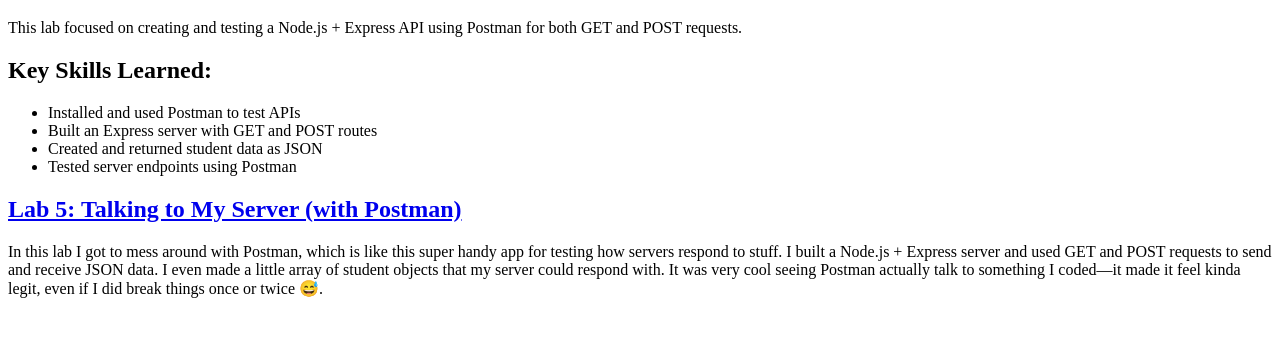
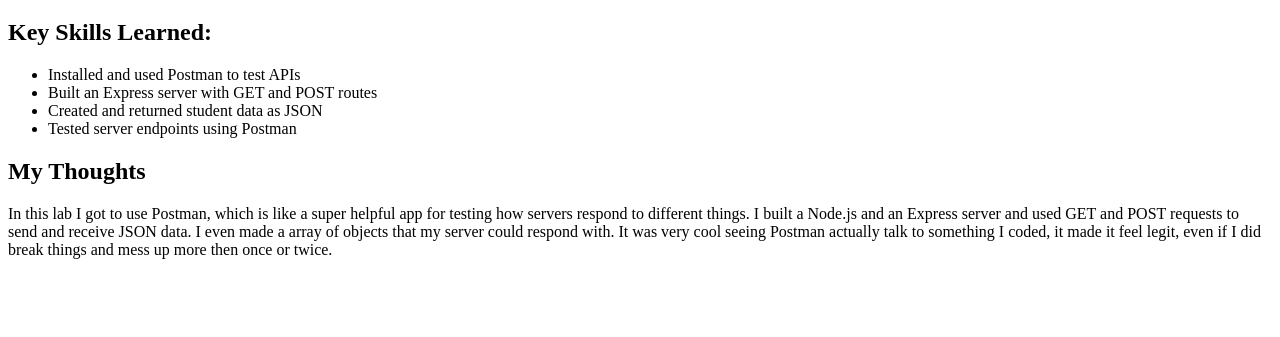
Before and after one commit to bboyden/lab-05, a plain HTML site: page index.html in a window 1280 px wide. Shown: the part 61-398 px from the top of the page. Drawn offline with Linux system fonts and the light colour scheme.

Commit message:
Update index.html

```diff
--- a/index.html
+++ b/index.html
@@ -6,7 +6,6 @@
 </head>
 <body>
   <h1>Lab 5: Building and Testing a JSON API</h1>
-  <p>This lab focused on creating and testing a Node.js + Express API using Postman for both GET and POST requests.</p>
 
   <h2>Key Skills Learned:</h2>
   <ul>
@@ -15,11 +14,9 @@
     <li>Created and returned student data as JSON</li>
     <li>Tested server endpoints using Postman</li>
   </ul>
-  <h2>
-  <a href="https://bboyden.github.io/lab-05">Lab 5: Talking to My Server (with Postman)</a>
-</h2>
+  <h2>My Thoughts</h2>
 <p>
-  In this lab I got to mess around with Postman, which is like this super handy app for testing how servers respond to stuff. I built a Node.js + Express server and used GET and POST requests to send and receive JSON data. I even made a little array of student objects that my server could respond with. It was very cool seeing Postman actually talk to something I coded—it made it feel kinda legit, even if I did break things once or twice 😅.
+In this lab I got to use Postman, which is like a super helpful app for testing how servers respond to different things. I built a Node.js and an Express server and used GET and POST requests to send and receive JSON data. I even made a array of objects that my server could respond with. It was very cool seeing Postman actually talk to something I coded, it made it feel legit, even if I did break things and mess up more then once or twice.
 </p>
 </body>
 </html>
```
